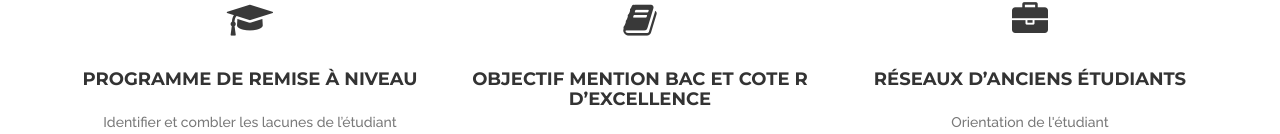
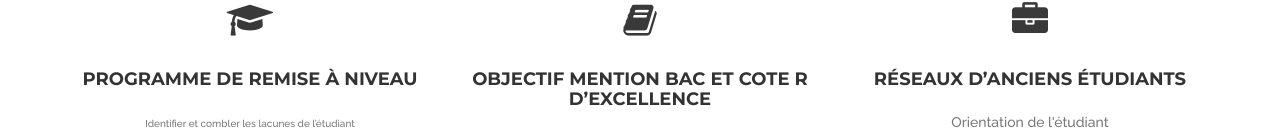
Before and after one commit to bkingg/les-clefs-pour-reussir, a Jekyll site: the page built from index.html, in a window 1280 px wide and 900 px high. Shown: the part 763-897 px from the top of the window. Built offline with Jekyll 4.4.1, drawn with Linux system fonts in a browser that asks for light colours; some of the changed text lies outside the part shown.

Commit message:
Update from Forestry.io - index.html

```diff
--- a/index.html
+++ b/index.html
@@ -14,9 +14,7 @@
             <div class="features-icon">
               <i class="fa fa-graduation-cap"></i>
             </div>
-            <h5>Programme de Remise à niveau</h5>
-            <div class="features-content">
-            <p>Identifier et combler les lacunes de l’étudiant<br>Suivre un programme sur-mesure<br><span style="font-size: 1rem;">Revoir les bases du trimestre</span></p><p class=""><br></p><p></p><p><br></p>
+            <h5>Programme de Remise à niveau<br></h5><div class="features-content"><p><span style="font-size: 1rem;">Identifier et combler les lacunes de l’étudiant<br></span><span style="font-size: 1rem;">Suivre un programme sur-mesure<br></span><span style="font-size: 1rem;">Revoir les bases du trimestre</span><span style="font-size: 1rem;"><br></span></p><p class=""><br></p><p></p><p><br></p>
             </div>
           </div>
         </div>
```
